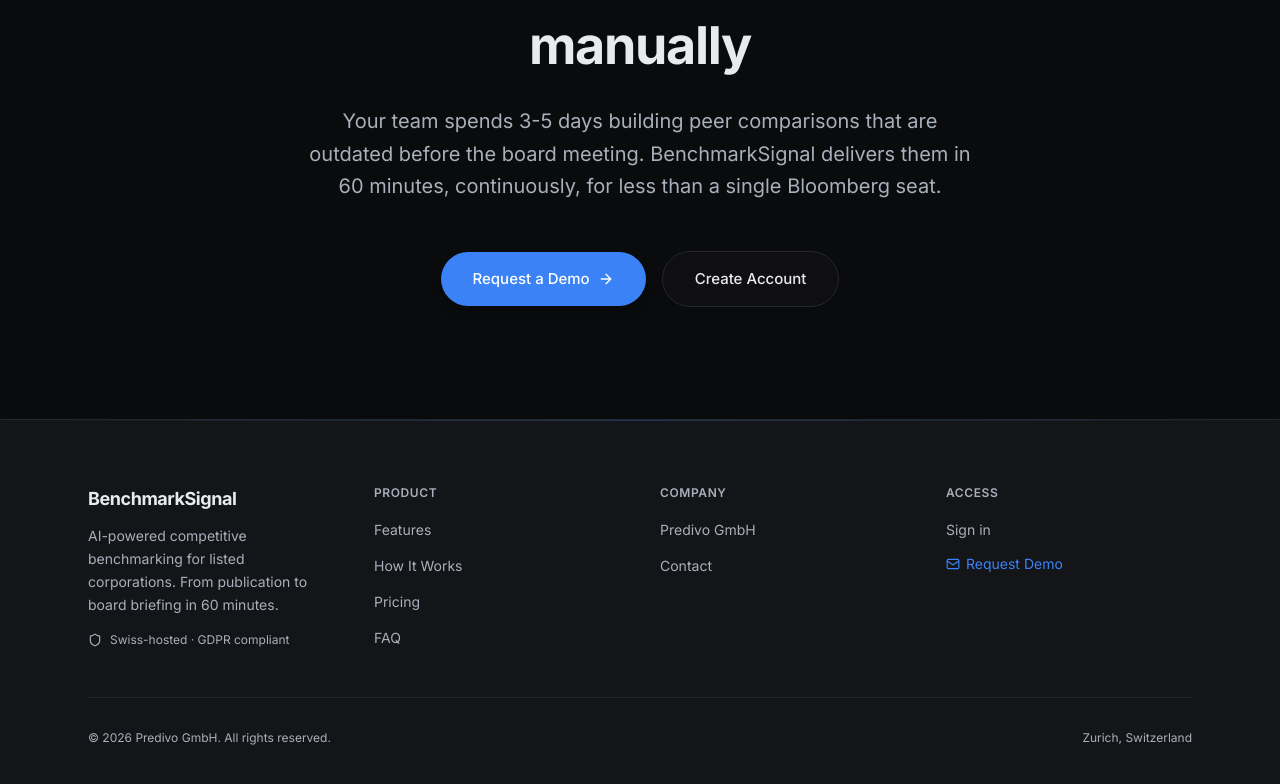
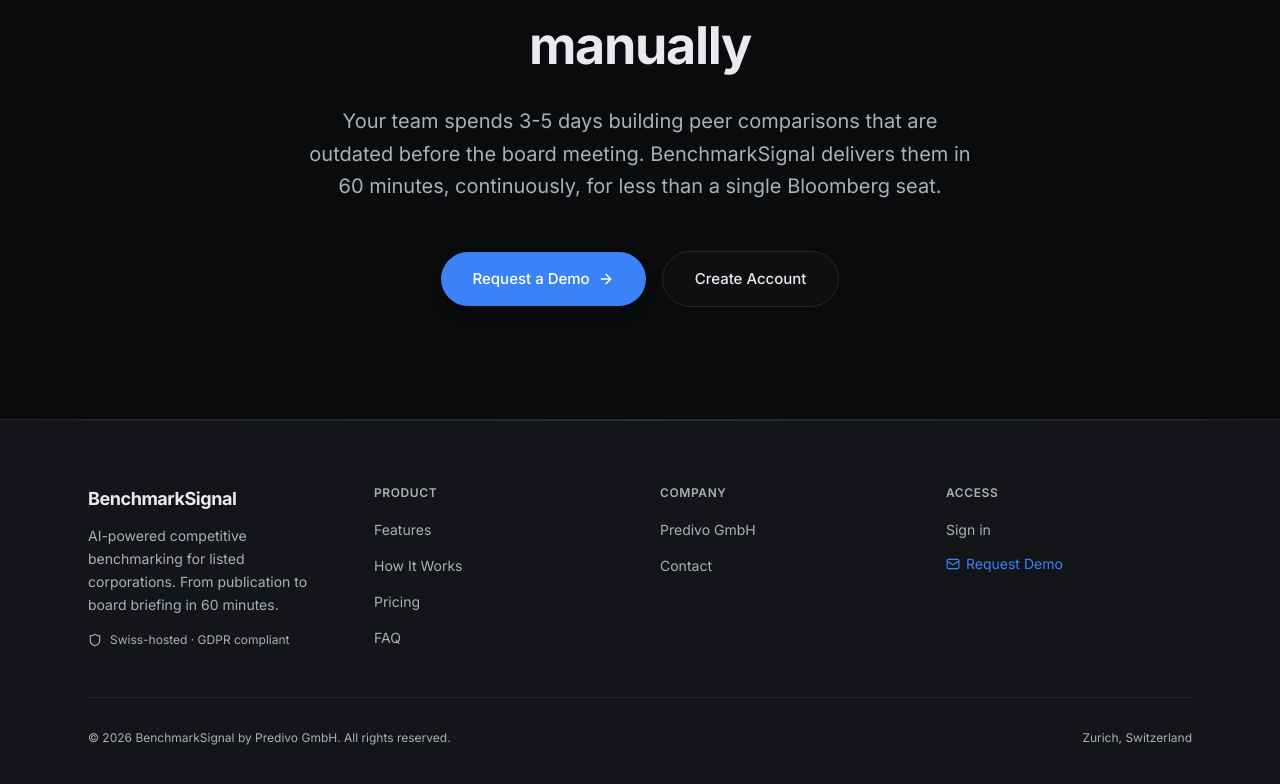
Before and after one commit to Predivo-GmbH/Valrano, a React (Vite) app: page / in a window 1280 px wide. Shown: the part 7167-7951 px from the top of the page. Built offline with nearby package versions, Linux system fonts and the light colour scheme; no server answers.

Commit message:
fix: update footer copyright to "BenchmarkSignal by Predivo GmbH"
Co-Authored-By: Claude Opus 4.6 <noreply@anthropic.com>

```diff
--- a/src/pages/LandingPage.tsx
+++ b/src/pages/LandingPage.tsx
@@ -709,7 +709,7 @@ export default function LandingPage() {
               </div>
             </div>
             <div className="mt-12 flex flex-col items-center justify-between gap-4 border-t border-[var(--color-border)] pt-8 sm:flex-row">
-              <p className="text-xs text-[var(--color-muted-foreground)]">&copy; {new Date().getFullYear()} Predivo GmbH. All rights reserved.</p>
+              <p className="text-xs text-[var(--color-muted-foreground)]">&copy; {new Date().getFullYear()} BenchmarkSignal by Predivo GmbH. All rights reserved.</p>
               <div className="flex items-center gap-4 text-xs text-[var(--color-muted-foreground)]"><span>Zurich, Switzerland</span></div>
             </div>
           </div>
```
